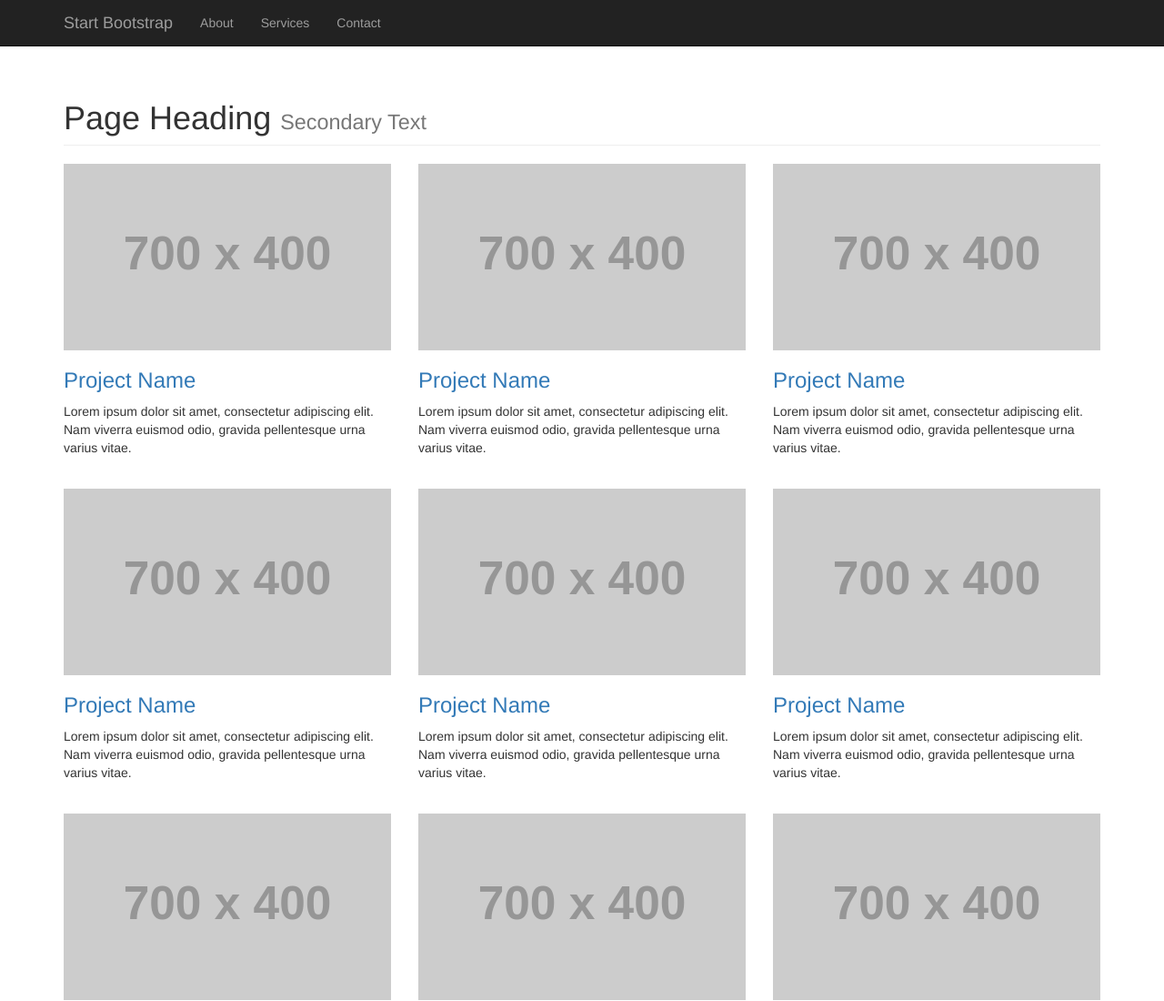
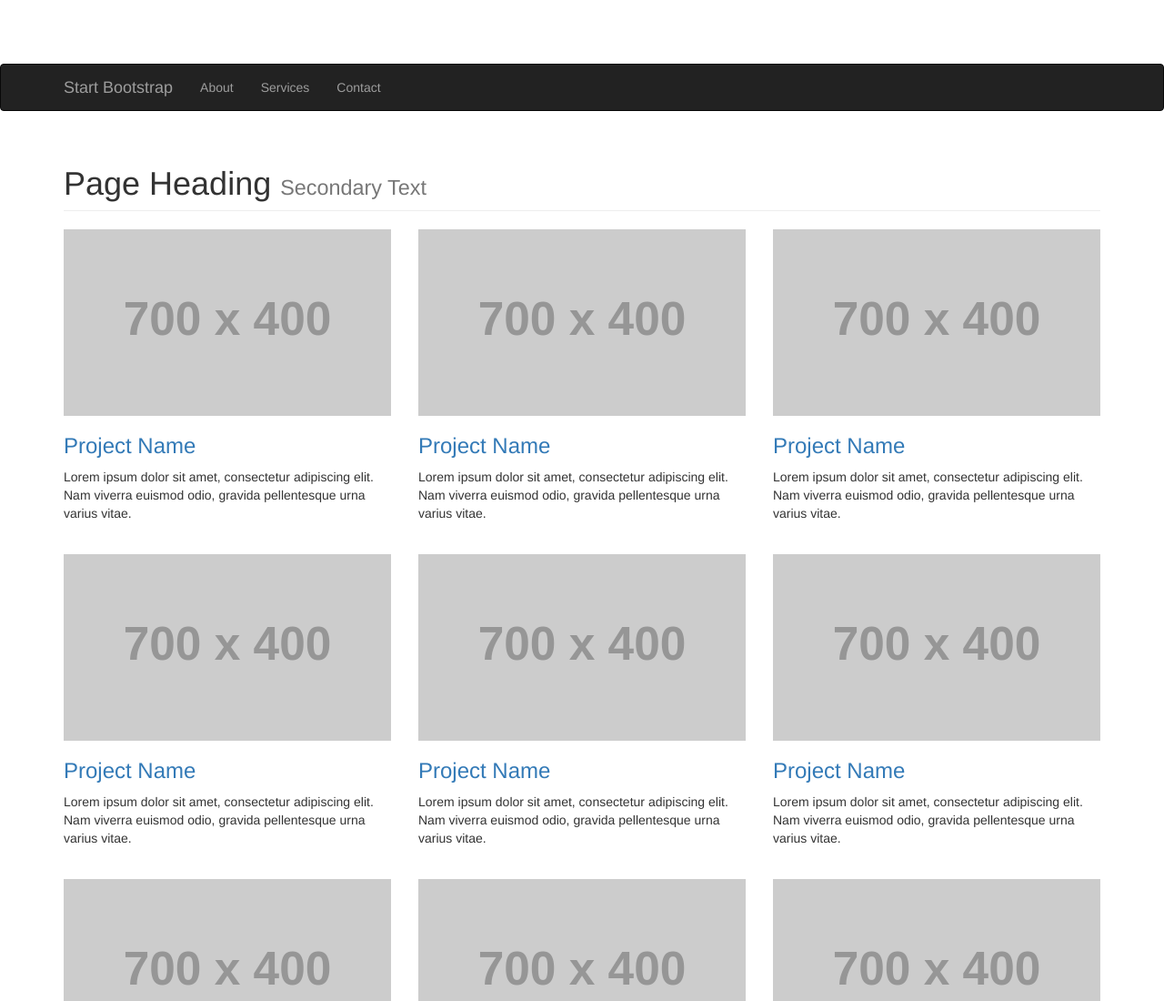
Before and after one commit to tee-jaay/tam-dev.github.io, a plain HTML site: page index.html in a window 1280 px wide. Shown: the top 1100 px of the page at 91% size. Drawn offline with nearby package versions, Linux system fonts and the light colour scheme; placeholder pictures from the web are drawn by us.

```diff
--- a/index.html
+++ b/index.html
@@ -29,7 +29,7 @@
 <body>
 
     <!-- Navigation -->
-    <nav class="navbar navbar-inverse navbar-fixed-top" role="navigation">
+    <nav class="navbar navbar-inverse" role="navigation">
         <div class="container">
             <!-- Brand and toggle get grouped for better mobile display -->
             <div class="navbar-header">
```
